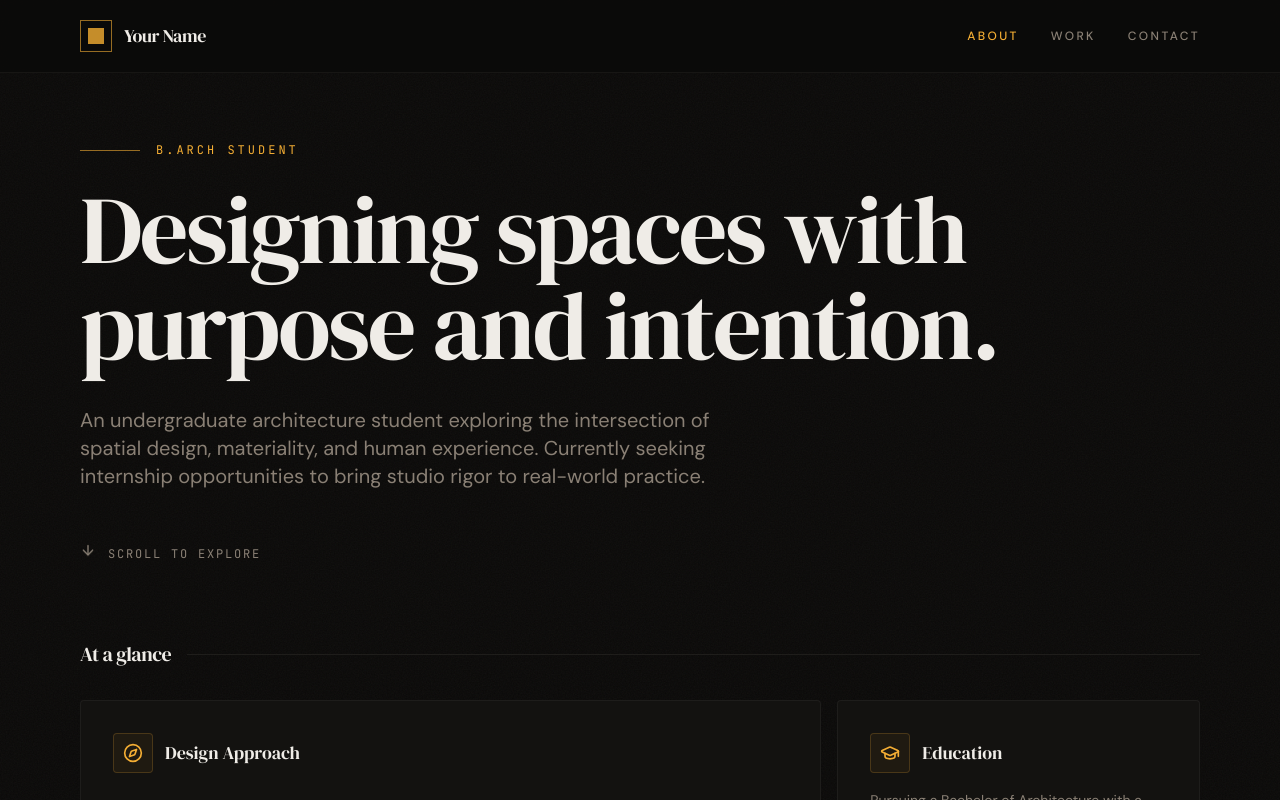
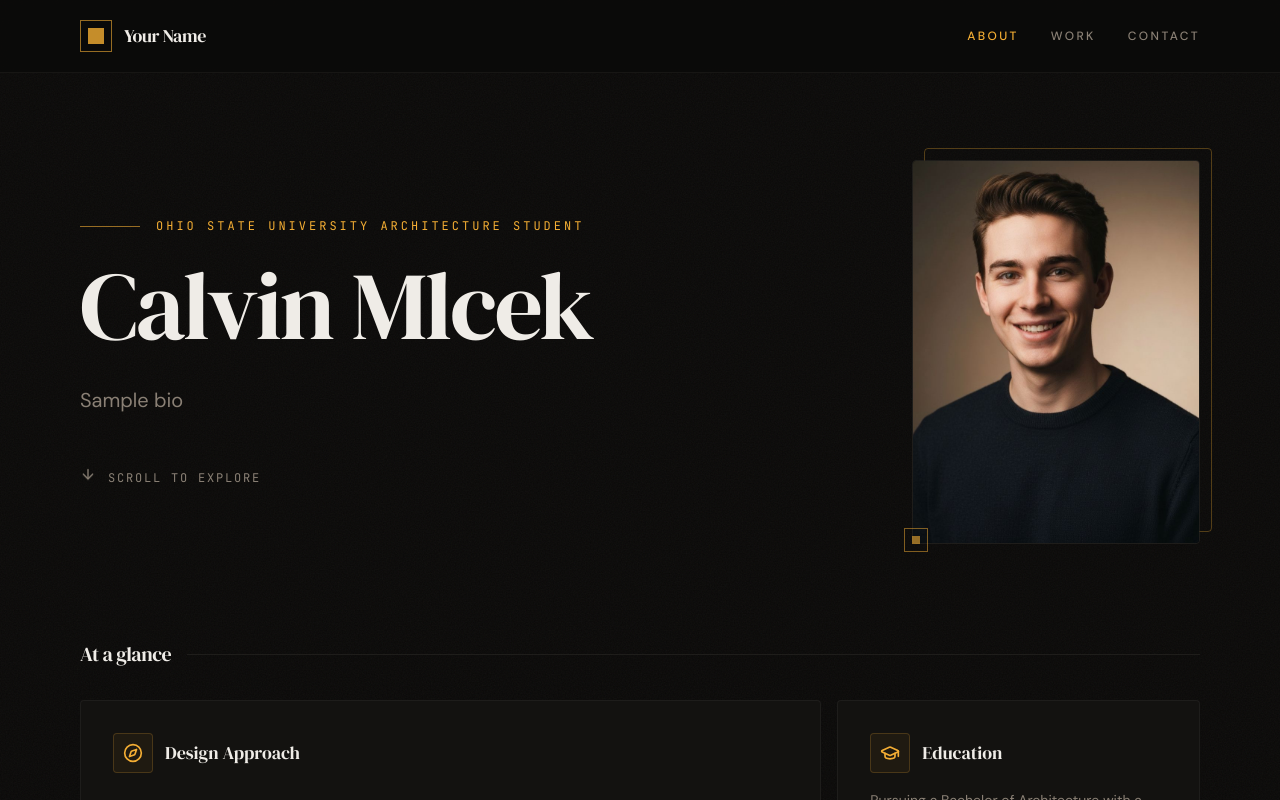
Before and after one commit to calmlcek/calmlcek, a Next.js app: page / in a window 1280 px wide. Shown: the top 800 px of the page. Built offline with nearby package versions, Linux system fonts and the light colour scheme.

Commit message:
feat: add professional headshot placeholder to hero layout\n\nUpdate hero layout with flexbox and placeholder headshot.

```diff
--- a/components/about-hero.tsx
+++ b/components/about-hero.tsx
@@ -1,24 +1,54 @@
+import Image from "next/image"
 import { ArrowDown } from "lucide-react"
 
 export function AboutHero() {
   return (
     <section className="flex flex-col justify-center min-h-[80vh] px-6 md:px-12 lg:px-20 pt-32 pb-16">
       <div className="mx-auto max-w-7xl w-full">
+        <div className="flex flex-col lg:flex-row lg:items-center lg:justify-between gap-12 lg:gap-16">
+          {/* Left: Text content */}
+          <div className="flex-1 min-w-0">
             <div className="flex items-center gap-4 mb-6">
               <div className="arch-line" />
               <p className="text-primary font-mono text-xs tracking-[0.25em] uppercase">
-            B.Arch Student
+                Ohio State University Architecture Student
               </p>
             </div>
-        <h1 className="text-4xl md:text-6xl lg:text-8xl font-serif tracking-tight text-foreground leading-[1.05] text-balance max-w-5xl">
-          Designing spaces with purpose and intention.
+            <h1 className="text-4xl md:text-6xl lg:text-7xl xl:text-8xl font-serif tracking-tight text-foreground leading-[1.05] text-balance">
+              Calvin Mlcek
             </h1>
             <p className="mt-8 text-lg md:text-xl text-muted-foreground leading-relaxed max-w-2xl">
-          {"An undergraduate architecture student exploring the intersection of spatial design, materiality, and human experience. Currently seeking internship opportunities to bring studio rigor to real-world practice."}
+              {"Sample bio"}
             </p>
             <div className="mt-14 flex items-center gap-3 text-muted-foreground">
               <ArrowDown className="h-4 w-4 animate-bounce" />
-          <span className="text-xs font-mono tracking-[0.15em] uppercase">Scroll to explore</span>
+              <span className="text-xs font-mono tracking-[0.15em] uppercase">
+                Scroll to explore
+              </span>
+            </div>
+          </div>
+
+          {/* Right: Headshot */}
+          <div className="shrink-0 flex justify-center lg:justify-end">
+            <div className="relative">
+              {/* Decorative border frame offset behind the image */}
+              <div className="absolute -top-3 -right-3 w-full h-full border border-primary/30 rounded-sm" />
+              <div className="relative w-56 h-72 md:w-64 md:h-80 lg:w-72 lg:h-96 overflow-hidden rounded-sm border border-border/60">
+                <Image
+                  src="/images/headshot.jpg"
+                  alt="Calvin Mlcek - Architecture student headshot"
+                  fill
+                  className="object-cover"
+                  sizes="(max-width: 768px) 224px, (max-width: 1024px) 256px, 288px"
+                  priority
+                />
+              </div>
+              {/* Small accent detail */}
+              <div className="absolute -bottom-2 -left-2 h-6 w-6 border border-primary/50 flex items-center justify-center">
+                <div className="h-2 w-2 bg-primary/60" />
+              </div>
+            </div>
+          </div>
         </div>
       </div>
     </section>
```
Also changed, not shown: public/images/headshot.jpg (added). Lines whose indentation alone changed are shown as unchanged.
